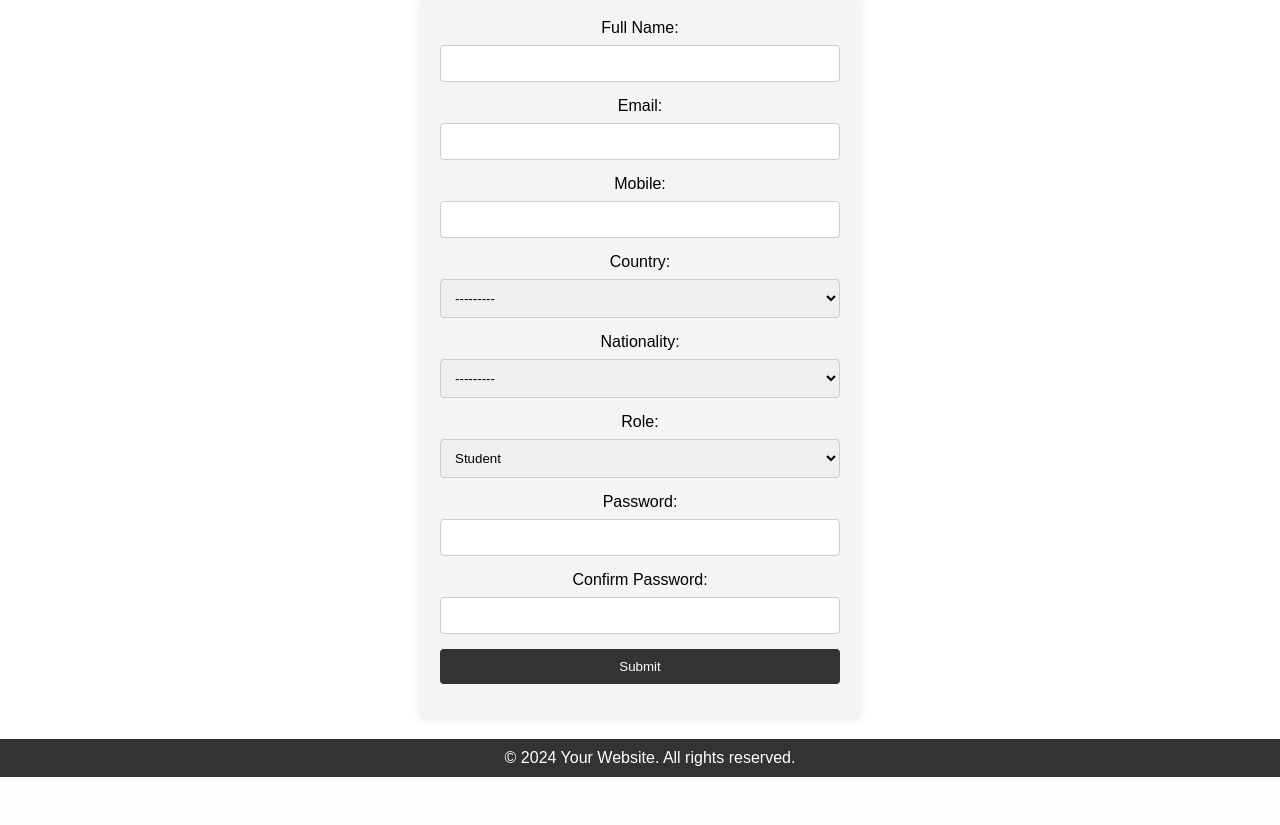
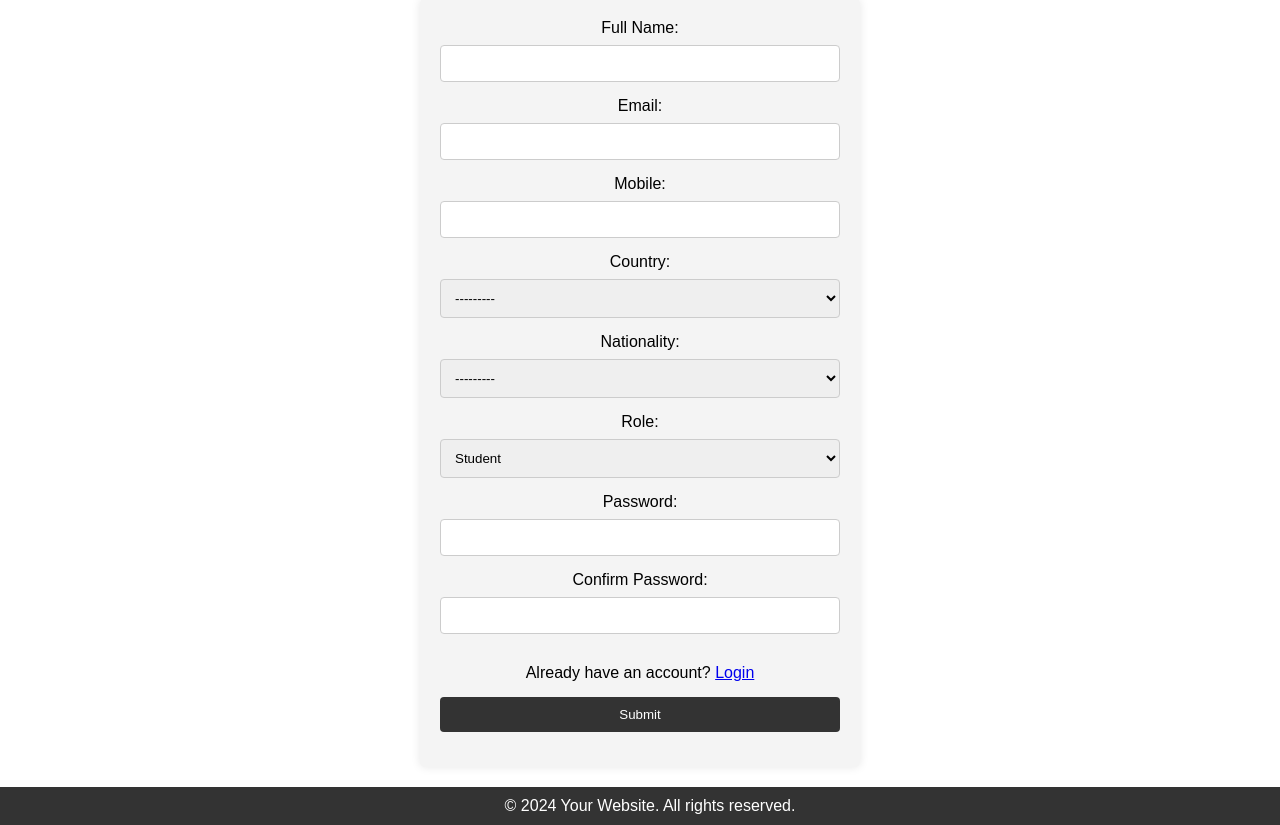
Before and after one commit to joe-philip/django_authentication_app, a Django app: page /signup in a window 1280 px wide. Shown: the part 247-1072 px from the top of the page. Before the commit the page ends 1024 px from the top, so only its background shows below. Run offline with Django 5.2, Linux system fonts and the light colour scheme; data comes from the database, SQL or seed files in the repository.

Commit message:
added signup and login links between pages

```diff
--- a/static/css/login.css
+++ b/static/css/login.css
@@ -44,3 +44,7 @@ button {
 button:hover {
     background-color: #555;
 }
+
+.signup-link {
+    margin: 15px;
+}
--- a/static/css/signup.css
+++ b/static/css/signup.css
@@ -53,3 +53,7 @@ ul.errorList {
 footer {
     position: relative;
 }
+
+.login-link {
+    margin: 15px;
+}
--- a/templates/login.html
+++ b/templates/login.html
@@ -11,7 +11,9 @@
     <form method="post" action="{% url 'login' %}">
         {% csrf_token %}
         {{form.as_p}}
-
+        <div class="signup-link">
+            Do not have an account? <a href="{% url 'signup' %}">Signup</a>
+        </div>
         <input type="submit" value="Login" />
     </form>
 </section>
--- a/templates/signup.html
+++ b/templates/signup.html
@@ -58,6 +58,9 @@
         {% endif %}
         {{form.password2}}
         <span id="confirmPasswordError" class="error-message"></span>
+        <div class="login-link">
+            Already have an account? <a href="{% url 'login' %}">Login</a>
+        </div>
         <input type="submit" value="Submit" />
     </form>
 </section>
```
